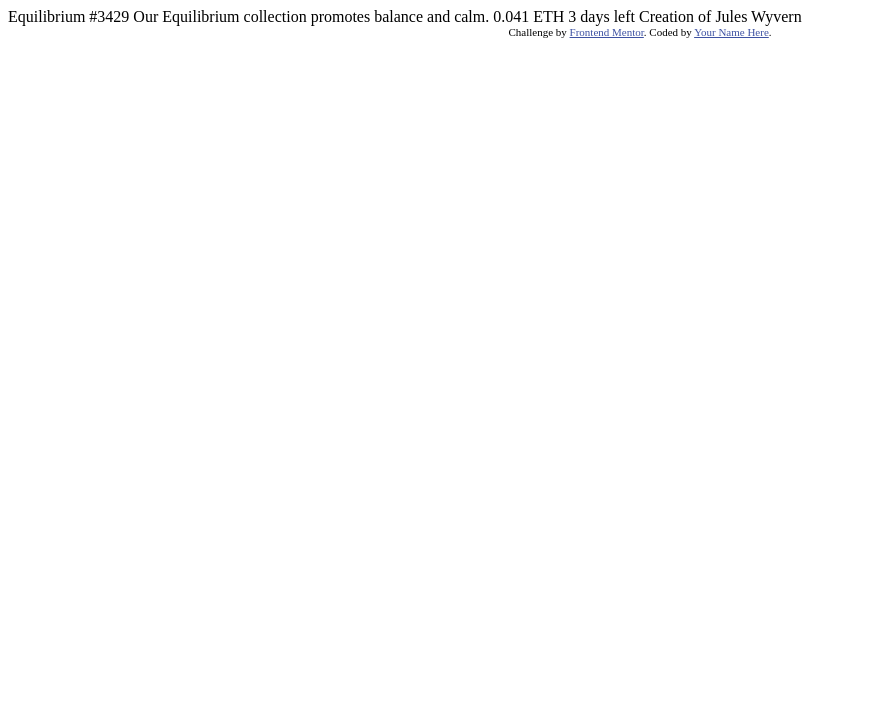
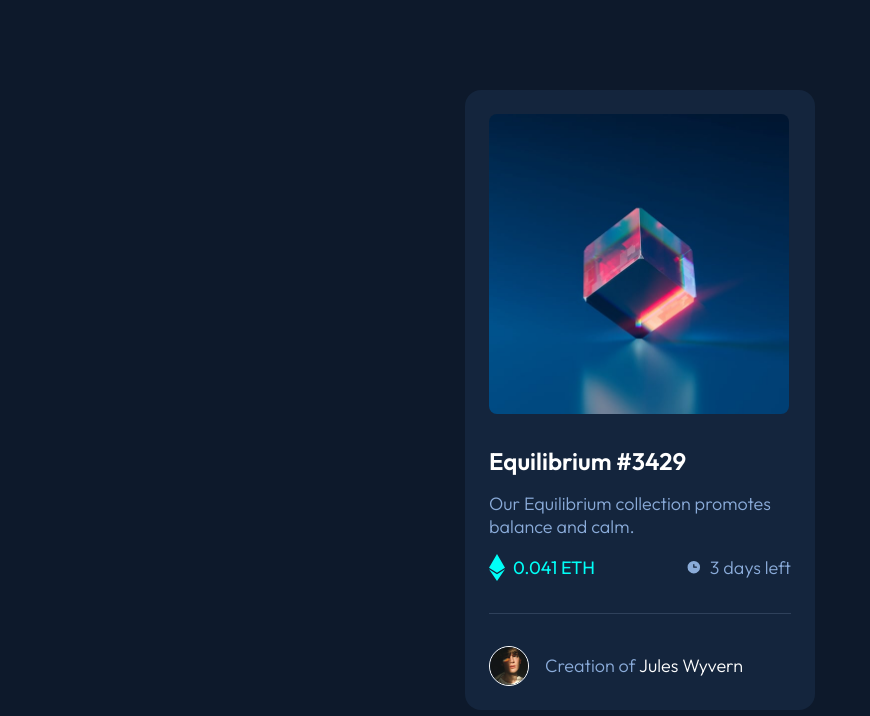
Before and after one commit to Nada-235/NFT-Card, a plain HTML site: page index.html in a window 1280 px wide. Shown: the top 716 px of the page, without its empty margins (0-870 px from the left). Drawn offline with Linux system fonts and the light colour scheme.

Commit message:
Mission Accomplished :D

```diff
--- /dev/null
+++ b/assets/style/style.css
@@ -0,0 +1,193 @@
+:root {
+    --soft-blue: hsl(215, 51%, 70%);
+    --soft-blue--iconView :hsla(215, 52%, 70%, 0.688);
+    --cyan: hsl(178, 100%, 50%);
+
+    --Very-dark-blue-main-BG: hsl(217, 54%, 11%);
+    --Very-dark-blue-card-BG: hsl(216, 50%, 16%);
+    --Very-dark-blue-line: hsl(215, 32%, 27%);
+    --White: hsl(0, 0%, 100%);
+}
+
+* {
+    padding: 0;
+    margin: 0;
+    box-sizing: border-box;
+}
+
+body {
+    background-color: var(--Very-dark-blue-main-BG);
+    font-family: 'Outfit', sans-serif;
+    display: flex;
+    flex-direction: column;
+    justify-content: center;
+    align-items: center;
+    gap: 2rem;
+    font-size: 18px;
+    font-weight: 300;
+    color: var(--soft-blue);
+}
+
+.container {
+    width: 100vw;
+    height: 100vh;
+    display: flex;
+    align-items: center;
+    justify-content: center;
+}
+
+.card {
+    max-width: 350px;
+    background-color: var(--Very-dark-blue-card-BG);
+    display: flex;
+    flex-direction: column;
+    align-items: flex-start;
+    justify-content: center;
+    gap: 2rem;
+    border-radius: 1rem;
+    padding: 1.5rem;
+}
+
+.images {
+    width: 300px;
+    position: relative;
+}
+
+.cardImage {
+    width: 300px;
+    border-radius: 0.5rem;
+    cursor: pointer;
+    display: block;
+}
+
+.iconView {
+    background-color: var(--soft-blue--iconView);
+    position: absolute;
+    width: 100%;
+    height: 100%;
+    top: 0;
+    left: 0;
+    border-radius: 0.5rem;
+
+    display: flex;
+    justify-content: center;
+    align-items: center;
+
+    opacity: 0;
+    transition: opacity 1s;
+    cursor: pointer;
+}
+
+.iconView:hover {
+    opacity: 1;
+}
+
+.iconView img {
+    width: 3rem;
+}
+
+.cardText {
+    display: flex;
+    flex-direction: column;
+    gap: 1rem;
+}
+
+.cardText h1 {
+    font-size: 1.5rem;
+    cursor: pointer;
+    color: var(--White);
+}
+
+.cardText h1:hover {
+    color: var(--cyan);
+}
+
+.costDayCotainer {
+    display: flex;
+    justify-content: space-between;
+    align-items: center;
+}
+
+.cost {
+    display: flex;
+    gap: 0.5rem;
+    align-items: center;
+    justify-content: center;
+}
+
+.cost img {
+    width: 1rem;
+    height: fit-content;
+}
+
+.cost p {
+    font-weight: 400;
+    color: var(--cyan);
+}
+
+.day {
+    display: flex;
+    gap: 0.5rem;
+    align-items: center;
+    justify-content: center;
+}
+
+.day img {
+    width: 1rem;
+    height: fit-content;
+}
+
+hr {
+    width: 100%;
+    border: none;
+    height: 1px;
+    background-color: var(--Very-dark-blue-line);
+}
+
+.cardFooter {
+    display: flex;
+    gap: 1rem;
+    justify-content: center;
+    align-items: center;
+}
+
+.cardFooter img {
+    width: 2.5rem;
+    border: solid 1px var(--White);
+    border-radius: 50%;
+}
+
+span {
+    color: var(--White);
+    cursor: pointer;
+}
+
+span:hover {
+    color: var(--cyan);
+}
+
+.attribution {
+    display: flex;
+    flex-direction: column;
+    justify-content: center;
+    align-items: center;
+    gap: 1;
+    padding-bottom: 2rem;
+}
+
+.attribution a {
+    color: var(--White);
+    text-decoration: none;
+    cursor: pointer;
+}
+
+.attribution a:hover {
+    color: var(--cyan);
+}
+
+@media screen and (min-width: 1000px) {
+    .attribution {
+        position: fixed;
+        bottom: 0;
+    }
+}
--- a/index.html
+++ b/index.html
@@ -1,33 +1,114 @@
 <!DOCTYPE html>
 <html lang="en">
-<head>
-  <meta charset="UTF-8">
-  <meta name="viewport" content="width=device-width, initial-scale=1.0"> <!-- displays site properly based on user's device -->
+	<head>
+		<meta charset="UTF-8" />
+		<meta
+			name="viewport"
+			content="width=device-width, initial-scale=1.0"
+		/>
+		<!-- displays site properly based on user's device -->
 
-  <link rel="icon" type="image/png" sizes="32x32" href="./images/favicon-32x32.png">
+		<link
+			rel="icon"
+			type="image/png"
+			sizes="32x32"
+			href="./images/favicon-32x32.png"
+		/>
 
-  <title>Frontend Mentor | NFT preview card component</title>
+		<!-- Stylesheet -->
+		<link
+			rel="stylesheet"
+			href="./assets/style/style.css"
+		/>
 
-  <!-- Feel free to remove these styles or customise in your own stylesheet 👍 -->
-  <style>
-    .attribution { font-size: 11px; text-align: center; }
-    .attribution a { color: hsl(228, 45%, 44%); }
-  </style>
-</head>
-<body>
+		<!-- Google Font -->
+		<link
+			rel="preconnect"
+			href="https://fonts.googleapis.com"
+		/>
+		<link
+			rel="preconnect"
+			href="https://fonts.gstatic.com"
+			crossorigin
+		/>
+		<link
+			href="https://fonts.googleapis.com/css2?family=Outfit:wght@300;400;600&display=swap"
+			rel="stylesheet"
+		/>
 
-  Equilibrium #3429
+		<title>
+			Frontend Mentor | NFT preview card component
+		</title>
 
-  Our Equilibrium collection promotes balance and calm.
+		<!-- Feel free to remove these styles or customise in your own stylesheet 👍 -->
+	</head>
+	<body>
+		<div class="container">
+			<div class="card">
+				<div class="images">
+					<img
+						class="cardImage"
+						src="./assets/images/image-equilibrium.jpg"
+						alt="Equilibrium"
+					/>
+					<div class="iconView">
+						<img
+							src="./assets/images/icon-view.svg"
+							alt="Icon view"
+						/>
+					</div>
+				</div>
+				<div class="cardText">
+					<h1>Equilibrium #3429</h1>
+					<p>
+						Our Equilibrium collection promotes balance and
+						calm.
+					</p>
+					<div class="costDayCotainer">
+						<div class="cost">
+							<img
+								src="./assets/images/icon-ethereum.svg"
+								alt="ethereum Icon"
+							/>
+							<p>0.041 ETH</p>
+						</div>
 
-  0.041 ETH
-  3 days left
+						<div class="day">
+							<img
+								src="./assets/images/icon-clock.svg"
+								alt="clock Icon"
+							/>
+							<p>3 days left</p>
+						</div>
+					</div>
+				</div>
+				<hr />
+				<div class="cardFooter">
+					<img
+						src="./assets/images/image-avatar.png"
+						alt="profile Picture"
+					/>
+					<p>Creation of <span>Jules Wyvern</span></p>
+				</div>
+			</div>
+		</div>
 
-  Creation of Jules Wyvern
+		<footer class="attribution">
+			<div>
+				Challenge by
+				<a
+					href="https://www.frontendmentor.io?ref=challenge"
+					target="_blank"
+					>Frontend Mentor</a
+				>
+			</div>
 
-  <div class="attribution">
-    Challenge by <a href="https://www.frontendmentor.io?ref=challenge" target="_blank">Frontend Mentor</a>.
-    Coded by <a href="#">Your Name Here</a>.
-  </div>
-</body>
+			<div>
+				Coded by
+				<a href="https://github.com/Nada-235"
+					>Nada Al-Shakiry</a
+				>
+			</div>
+		</footer>
+	</body>
 </html>
```
Also changed, not shown: assets/design/active-states.jpg (renamed from design/active-states.jpg), assets/design/desktop-design.jpg (renamed from design/desktop-design.jpg), assets/design/desktop-preview.jpg (renamed from design/desktop-preview.jpg), assets/design/mobile-design.jpg (renamed from design/mobile-design.jpg), assets/images/favicon-32x32.png (renamed from images/favicon-32x32.png), assets/images/icon-clock.svg (renamed from images/icon-clock.svg), assets/images/icon-ethereum.svg (renamed from images/icon-ethereum.svg), assets/images/icon-view.svg (renamed from images/icon-view.svg), assets/images/image-avatar.png (renamed from images/image-avatar.png), assets/images/image-equilibrium.jpg (renamed from images/image-equilibrium.jpg).
